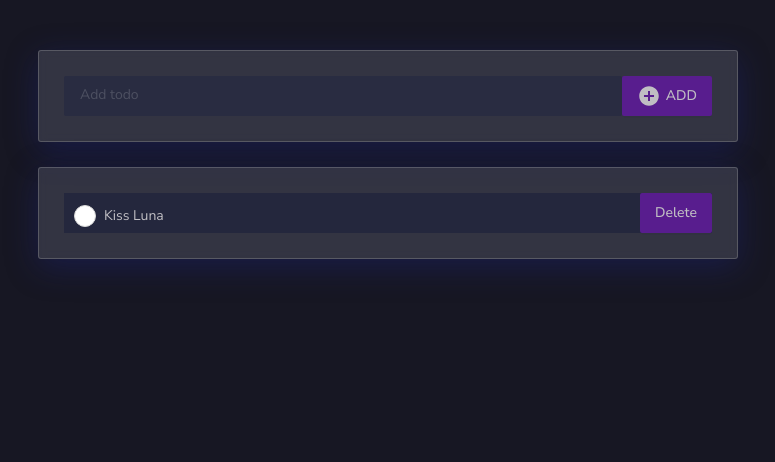
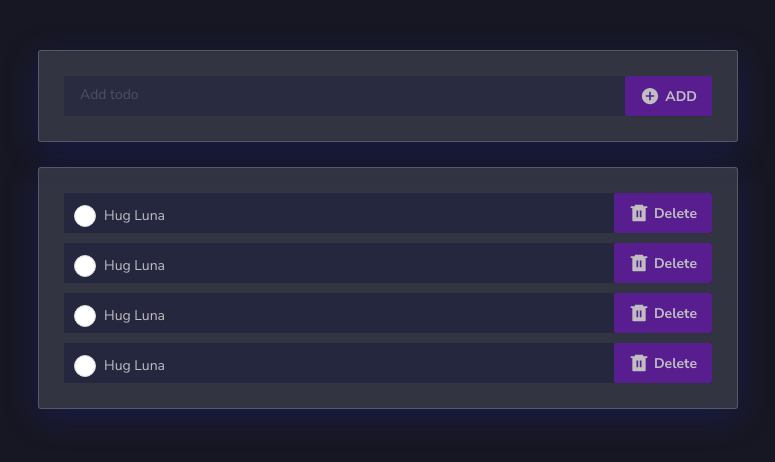
Before and after one commit to serhatbek/saga-todo-app, a React (Vite) app: page / in a window 1280 px wide. Shown: the top 462 px of the page, without its empty margins (252-1027 px from the left). Built offline with nearby package versions, Linux system fonts and the light colour scheme.

Commit message:
app store

```diff
--- a/src/components/Button/Button.scss
+++ b/src/components/Button/Button.scss
@@ -4,7 +4,7 @@
   $self: &;
   display: flex;
   align-items: center;
-  font-weight: 500;
+  font-weight: 600;
   height: 40px;
   background-color: $purple;
   color: $text;
@@ -20,7 +20,7 @@
   &.ant-btn--left-icon,
   &.ant-btn--right-icon {
     svg {
-      font-size: 24px;
+      font-size: 20px;
     }
   }
 
@@ -35,4 +35,8 @@
       margin-left: 5px;
     }
   }
+
+  > span {
+    margin-top: 2px;
+  }
 }
--- a/src/components/TodoContainer/TodoContainer.jsx
+++ b/src/components/TodoContainer/TodoContainer.jsx
@@ -7,7 +7,10 @@ const TodoContainer = () => {
     <div className='todo-container container flex flex--col flex--align flex--justify'>
       <AddTodoItem />
       <div className='box background'>
-        <TodoItem />
+        <TodoItem todoClass='flex' text={'Hug Luna'} />
+        <TodoItem todoClass='flex' text={'Hug Luna'} />
+        <TodoItem todoClass='flex' text={'Hug Luna'} />
+        <TodoItem todoClass='flex' text={'Hug Luna'} />
       </div>
     </div>
   );
--- a/src/components/TodoContainer/TodoContainer.scss
+++ b/src/components/TodoContainer/TodoContainer.scss
@@ -1,5 +1,9 @@
 .todo-container {
   .box {
     margin: 25px 0;
+
+    .todo-item:not(:last-child) {
+      margin-bottom: 10px;
+    }
   }
 }
--- a/src/components/TodoItem/TodoItem.jsx
+++ b/src/components/TodoItem/TodoItem.jsx
@@ -2,14 +2,12 @@ import './TodoItem.scss';
 import Button from '../Button/Button';
 import { RiDeleteBin6Fill } from 'react-icons/ri';
 import Checkbox from '../Checkbox/Checkbox';
-// import { Checkbox } from 'antd';
 
-const TodoItem = () => {
+const TodoItem = ({ text, todoClass }) => {
   return (
-    <div className='todo-item flex'>
-      <Checkbox label='Kiss Luna' />
-      {/* <Checkbox>Kiss Luna</Checkbox> */}
-      <Button iconLeft={RiDeleteBin6Fill}>Delete</Button>
+    <div className={`todo-item ${todoClass ? todoClass : ''}`}>
+      <Checkbox label={text} />
+      <Button iconLeft={<RiDeleteBin6Fill />}>Delete</Button>
     </div>
   );
 };
```
Also changed, not shown: src/redux/store.jsx (added, +8 -0 lines), src/redux/Todo/actions.jsx (added), src/redux/Todo/reducers.jsx (added), src/redux/Todo/sagas.jsx (added), src/redux/actions.jsx (added), src/redux/reducers.jsx (added), src/redux/sagas.jsx (added).
